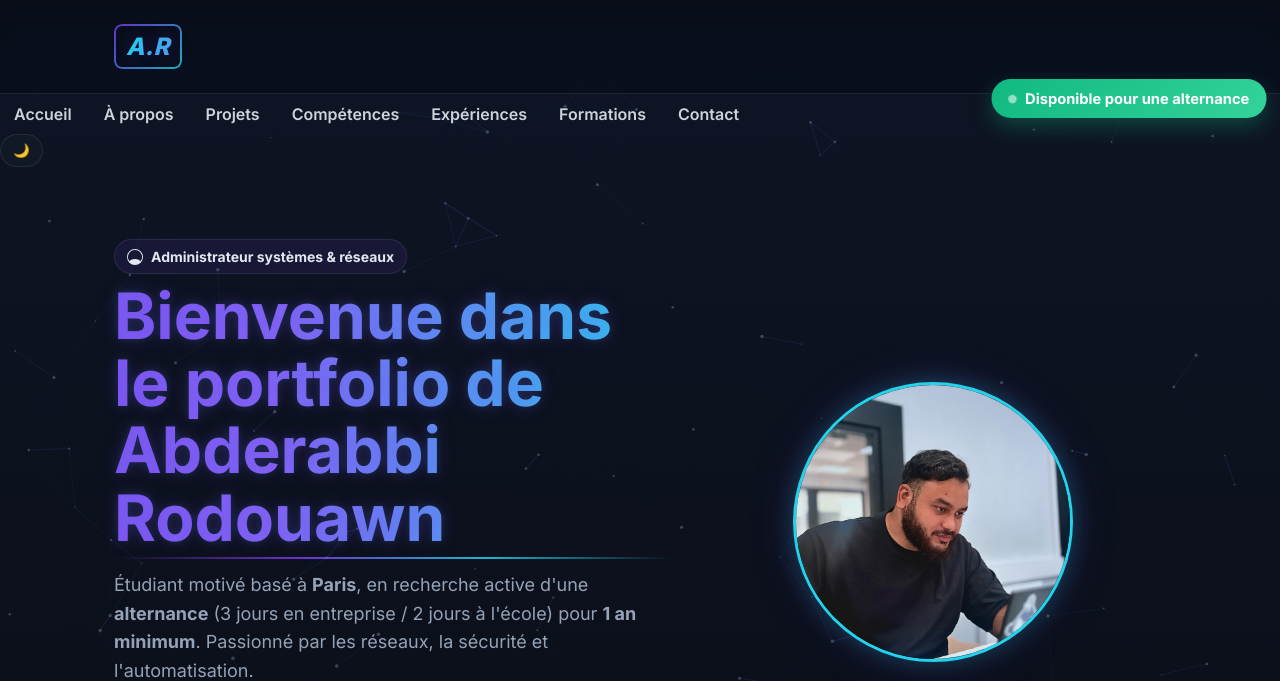
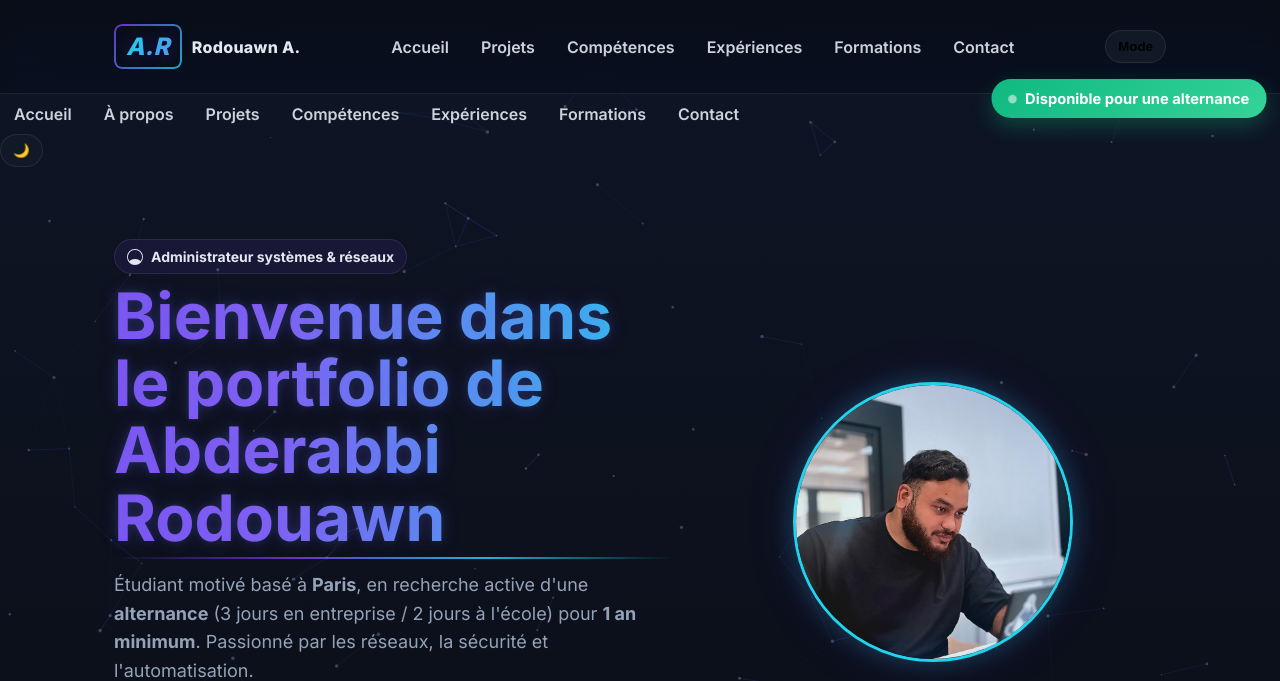
Before and after one commit to abderabbirodouawn/abderabbirodouawn.github.io, a plain HTML site: page index.html in a window 1280 px wide. Shown: the top 681 px of the page. Drawn offline with Linux system fonts and the light colour scheme.

Commit message:
Update index.html

```diff
--- a/index.html
+++ b/index.html
@@ -271,21 +271,26 @@
   <div class="badge-dispo" role="status" aria-label="Disponible pour alternance">
     Disponible pour une alternance
   </div>
-  <header>
-  <div class="container">
-    <div class="nav">
-      <div class="brand">
-        <div class="monogram" aria-label="Initiales A.R" title="Abderabbi Rodouawn">
-          A.R
-        </div>
+<header>
+  <div class="container nav">
+    <div class="brand">
+      <div class="monogram" aria-label="Initiales A.R" title="A.R">
+        A<span class="sep">.</span>R
       </div>
-      <nav class="links" role="navigation" aria-label="Navigation principale">
-        <!-- vos liens de navigation -->
-      </nav>
-      <!-- reste du header -->
+      <span>Rodouawn A.</span>
     </div>
+    <nav class="links">
+      <a href="#accueil">Accueil</a>
+      <a href="#projets">Projets</a>
+      <a href="#competences">Compétences</a>
+      <a href="#experiences">Expériences</a>
+      <a href="#formations">Formations</a>
+      <a href="#contact">Contact</a>
+    </nav>
+    <button id="theme" class="switch">Mode</button>
   </div>
 </header>
+
       <nav class="links" role="navigation" aria-label="Navigation principale">
         <a href="#accueil">Accueil</a>
         <a href="#apropos">À propos</a>
```
